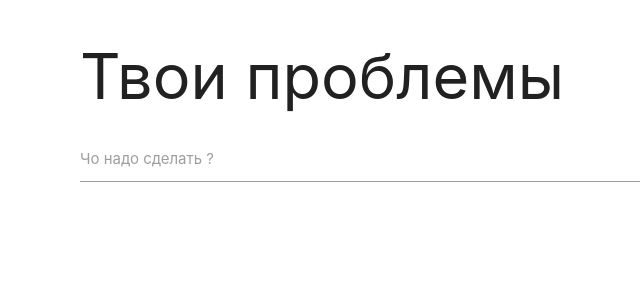
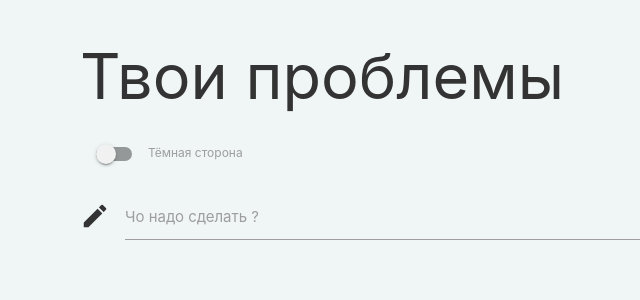
Before and after one commit to nalezhytyi/todo, a React (Create React App) app: page / in a window 1280 px wide. Shown: the top 300 px of the page, without its empty margins (112-752 px from the left). Built offline with nearby package versions, Linux system fonts and the light colour scheme.

Commit message:
dark mode

```diff
--- a/public/index.html
+++ b/public/index.html
@@ -5,7 +5,6 @@
     <link rel="icon" href="%PUBLIC_URL%/favicon.ico" />
     <link href="https://fonts.googleapis.com/icon?family=Material+Icons" rel="stylesheet">
     <meta name="viewport" content="width=device-width, initial-scale=1" />
-    <meta name="theme-color" content="#000000" />
     <meta
       name="description"
       content="Web site created using create-react-app"
--- a/src/App.js
+++ b/src/App.js
@@ -2,6 +2,7 @@ import React, { useState, useEffect, useReducer } from 'react';
 import TodoList from './components/TodoList';
 import { Context } from './context';
 import reducer, { initialState } from './reducer';
+import ThemeSwitch from './components/ThemeSwitch';
 
 export default function App() {
   const [state, dispatch] = useReducer(reducer, initialState);
@@ -25,16 +26,24 @@ export default function App() {
     <Context.Provider value={{ state, dispatch }}>
       <div className='container'>
         <h1>Твои проблемы</h1>
+        <ThemeSwitch />
         <div className='input-field'>
+          <i className='material-icons prefix'>mode_edit</i>
           <input
+            className='validate'
             type='text'
             value={todoTitle}
             minLength='3'
-            maxLength='150'
+            maxLength='120'
             onChange={(event) => setTodoTitle(event.target.value)}
             onKeyPress={addTodo}
           />
           <label>Чо надо сделать ?</label>
+          <span
+            className='helper-text'
+            data-error='Алло, введи минимум 3 символа!'
+            data-success='Нажми Ввод (Return) (Enter)'
+          />
         </div>
         <TodoList todos={state} />
       </div>
--- /dev/null
+++ b/src/components/ThemeSwitch.jsx
@@ -0,0 +1,29 @@
+import React, { useEffect, useState } from 'react';
+
+const ThemeSwitch = () => {
+  const [currentTheme, setTheme] = useState('light');
+
+  useEffect(() => {
+    if (currentTheme === 'dark') {
+      document.querySelector('html').setAttribute('data-theme', 'dark');
+    } else {
+      document.querySelector('html').removeAttribute('data-theme');
+    }
+  });
+
+  return (
+    <div className='switch'>
+      <label>
+        <input
+          type='checkbox'
+          checked={currentTheme === 'dark'}
+          onChange={() => setTheme(currentTheme === 'dark' ? 'light' : 'dark')}
+        />
+        <span className='lever' />
+        Тёмная сторона
+      </label>
+    </div>
+  );
+};
+
+export default ThemeSwitch;
--- a/src/index.css
+++ b/src/index.css
@@ -1,8 +1,37 @@
 @import "~materialize-css/dist/css/materialize.min.css";
 
-body {
+* {
     margin: 0;
     padding: 0;
+    box-sizing: border-box;
+}
+
+/*THEME: LIGHT MODE --DEFAULT*/
+:root {
+    --text--main: #333333;
+    --text--dimmed: #2d3131;
+
+    --background--main: #f0f5f5;
+    --background--elements: #ccd0d0;
+}
+
+/*THEME: DARK MODE*/
+[data-theme='dark'] {
+    --text--main: #b6b6b6;
+    --text--dimmed: #c4c4c4;
+
+    --background--main: #242727;
+    --background--elements: #1b1d1d;
+
+}
+
+body {
+    color: var(--text--main);
+    background: var(--background--main);
+}
+
+.switch {
+    margin: 30px 0;
 }
 
 .todo {
@@ -15,13 +44,18 @@ body {
 }
 
 .todo label {
+    background-color: var(--background--elements);
+    color: var(--text--dimmed);
     width: 100%;
     display: flex;
     align-items: center;
     justify-content: space-between;
     cursor: pointer;
-    background: #f3f3f3;
     padding: 1rem;
+}
+
+input {
+    color: var(--text--dimmed);
 }
 
 .todo span {
```
